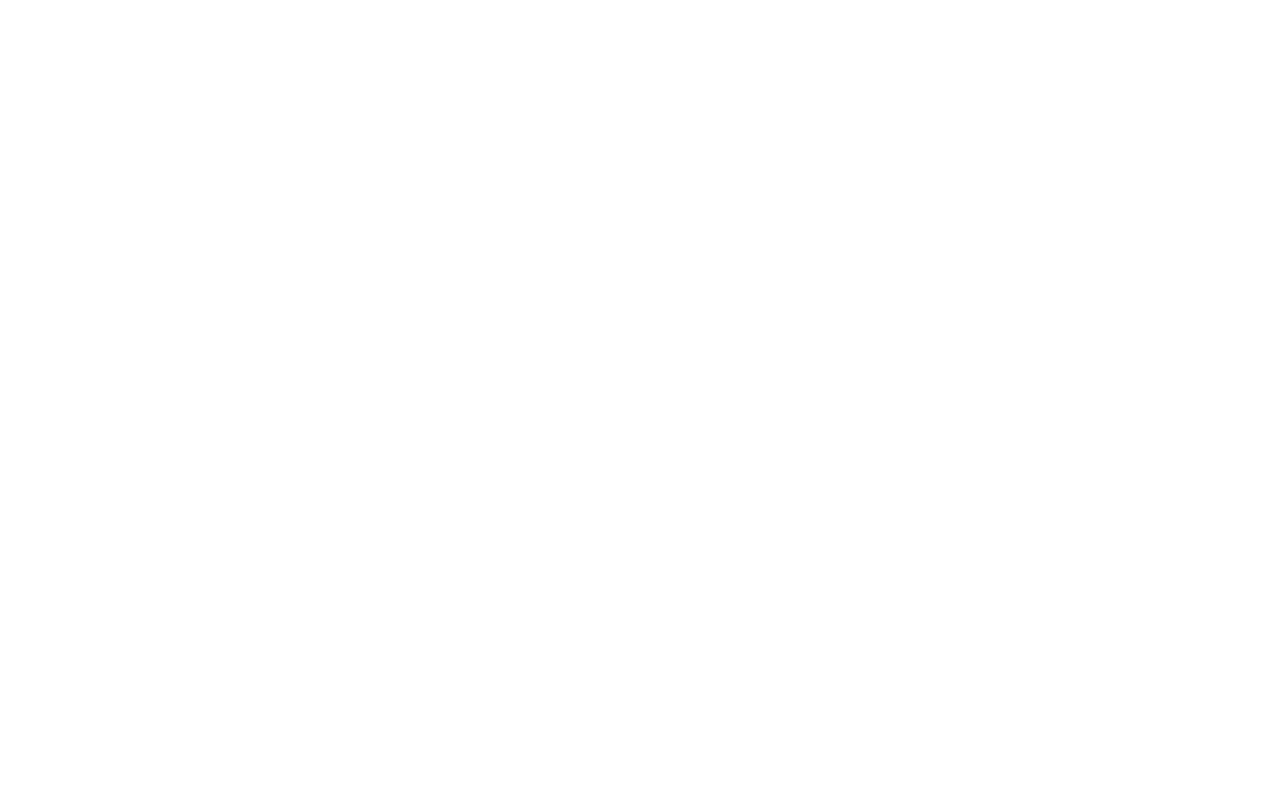
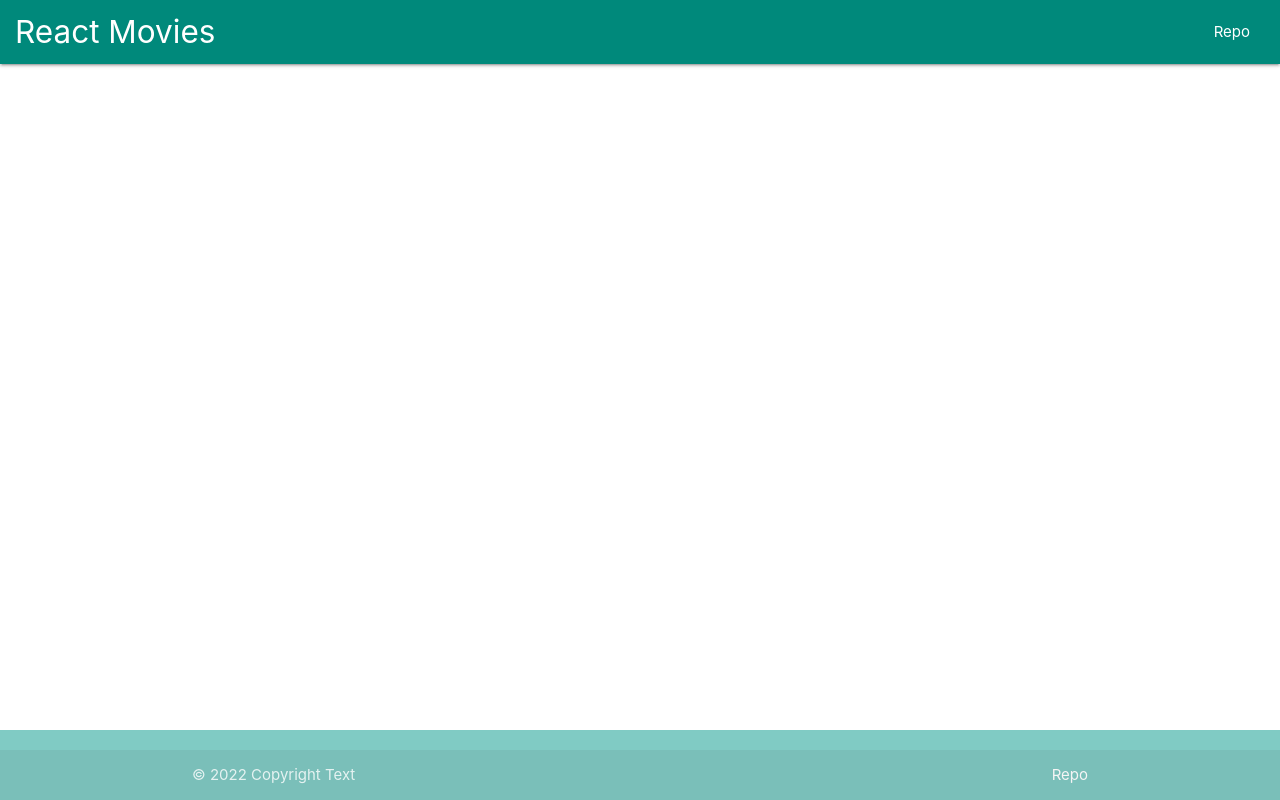
Before and after one commit to maximmorenko/movies-project, a React (Create React App) app: page / in a window 1280 px wide. Built offline with nearby package versions, Linux system fonts and the light colour scheme.

Commit message:
подготовка проекта создание шапки и подвала

```diff
--- a/public/index.html
+++ b/public/index.html
@@ -5,9 +5,10 @@
     <link rel="icon" href="%PUBLIC_URL%/favicon.ico" />
     <meta name="viewport" content="width=device-width, initial-scale=1" />
     <meta name="theme-color" content="#000000" />
+    <!-- меняем описание content, также меняем в манифесте short_name и name -->
     <meta
       name="description"
-      <!-- меняем описание content, также меняем в манифесте short_name и name -->
+
       content="React movies simple portfolio project"
     />
     <link rel="apple-touch-icon" href="%PUBLIC_URL%/logo192.png" />
@@ -16,16 +17,10 @@
       user's mobile device or desktop. See https://developers.google.com/web/fundamentals/web-app-manifest/
     -->
     <link rel="manifest" href="%PUBLIC_URL%/manifest.json" />
-    <!--
-      Notice the use of %PUBLIC_URL% in the tags above.
-      It will be replaced with the URL of the `public` folder during the build.
-      Only files inside the `public` folder can be referenced from the HTML.
 
-      Unlike "/favicon.ico" or "favicon.ico", "%PUBLIC_URL%/favicon.ico" will
-      work correctly both with client-side routing and a non-root public URL.
-      Learn how to configure a non-root public URL by running `npm run build`.
-    -->
     <title>React Movies</title>
+    <!-- подключаем гугловскую цсс библиотеку materializecss.com -->
+    <link rel="stylesheet" href="https://cdnjs.cloudflare.com/ajax/libs/materialize/1.0.0/css/materialize.min.css">
   </head>
   <body>
     <noscript>You need to enable JavaScript to run this app.</noscript>
--- a/src/App.js
+++ b/src/App.js
@@ -1,8 +1,16 @@
+import React from "react";
+import Heder from "./Layout/Heder";
+import Footer from "./Layout/Footer";
+import Main from "./Layout/Main";
+
+
 function App() {
   return (
-    <div className="App">
-
-    </div>
+    <React.Fragment>
+      <Heder/>
+      <Main/>
+      <Footer/>
+    </React.Fragment>
   );
 }
 
--- /dev/null
+++ b/src/Layout/Footer.jsx
@@ -0,0 +1,17 @@
+import React from 'react';
+// использование текущей даты: {new Date().getFullYear()}
+
+function Footer(props) {
+    return (
+        <footer className="page-footer teal lighten-3">
+          <div className="footer-copyright">
+            <div className="container">
+            © {new Date().getFullYear()} Copyright Text
+            <a className="grey-text text-lighten-4 right" href="https://github.com/maximmorenko/movies-project">Repo</a>
+            </div>
+          </div>
+        </footer>
+    );
+}
+
+export default Footer;
--- /dev/null
+++ b/src/Layout/Heder.jsx
@@ -0,0 +1,25 @@
+// папка лейаут (макет) для шапки и подвала
+// у хедера не будет никаких состояний, поэтому делаем его функциональным компонентом
+// rsf снипет функционально компонента
+// навбар берем из библитеки https://materializecss.com/navbar.html
+// так как мы работаем в jsx то меняем классы на классНейм classNameName="nav-wrapper"
+// ctrl+H - заменить все сразу
+// logo меняем на React Movies
+
+import React from 'react';
+
+function Heder(props) {
+    return (
+      // меняем цвет наву, добавляем классНейм наву с названием цвета из палитры в библиотеке https://materializecss.com/color.html
+        <nav className="teal darken-1">
+    <div className="nav-wrapper">
+      <a href="#" className="brand-logo">React Movies</a>
+      <ul id="nav-mobile" className="right hide-on-med-and-down">
+        <li><a href="https://github.com/maximmorenko/movies-project">Repo</a></li>
+      </ul>
+    </div>
+  </nav>
+    );
+}
+
+export default Heder;
--- /dev/null
+++ b/src/Layout/Main.jsx
@@ -0,0 +1,12 @@
+import React from 'react';
+
+function Main(props) {
+    return (
+        <main className="container content">
+
+
+        </main>
+    );
+}
+
+export default Main;
--- a/src/index.css
+++ b/src/index.css
@@ -7,7 +7,11 @@
   -moz-osx-font-smoothing: grayscale;
 }
 
-code {
-  font-family: source-code-pro, Menlo, Monaco, Consolas, 'Courier New',
-    monospace;
-} */
+/* добавим отступы у нава */
+nav {
+  padding: 0 1rem;
+}
+/* прижимаем футер к низу путем вычета из минимальной высоты маина суммы шапки и футера  100% - (64 + 70)*/
+.content {
+  min-height: calc(100vh - 134px);
+}
```
